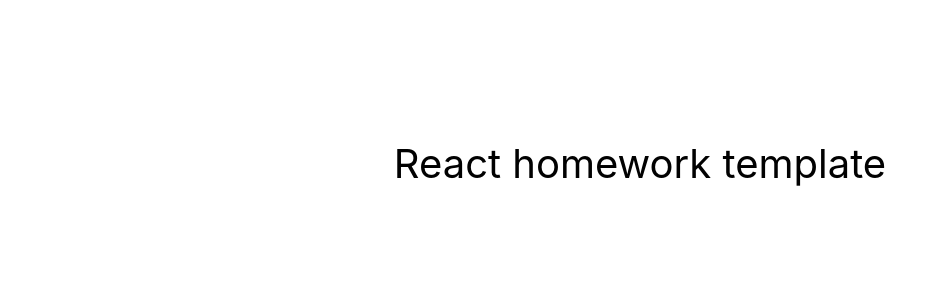
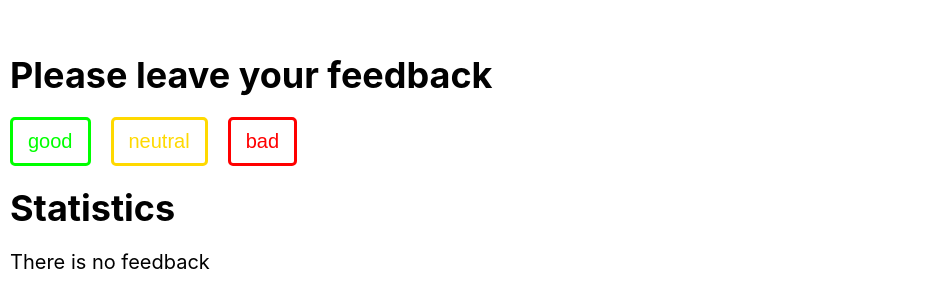
Before and after one commit to MikhailoSalko/goit-react-hw-02-feedback, a React (Create React App) app: page / in a window 1280 px wide. Shown: the part 237-544 px from the top of the page, without its empty margins (0-937 px from the left). Built offline with nearby package versions, Linux system fonts and the light colour scheme.

Commit message:
solution to the first task - feedback

```diff
--- a/package.json
+++ b/package.json
@@ -7,6 +7,7 @@
     "@testing-library/jest-dom": "^5.16.3",
     "@testing-library/react": "^12.1.4",
     "@testing-library/user-event": "^13.5.0",
+    "prop-types": "^15.8.1",
     "react": "^18.1.0",
     "react-dom": "^18.1.0",
     "react-scripts": "5.0.1",
--- a/src/components/App.jsx
+++ b/src/components/App.jsx
@@ -1,16 +1,79 @@
-export const App = () => {
+import { Component } from 'react';
+import Section from './Feedback/Section/Section';
+import FeedbackOptions from './Feedback/FeedbackOptions/FeedbackOptions';
+import Notification from './Feedback/NotificationMessage/Notification';
+import Statistics from './Feedback/Statistics/Statistics';
+
+class App extends Component {
+  state = {
+    good: 0,
+    neutral: 0,
+    bad: 0,
+  };
+
+  countTotalFeedback = () => {
+    const { good, neutral, bad } = this.state;
+    const total = good + neutral + bad;
+    return total;
+  };
+
+  countPositiveFeedbackPercentage = total => {
+    const { good } = this.state;
+    const positivePersantage = Math.round((good / total) * 100);
+    return Number(positivePersantage);
+  };
+
+  countFeedback = e => {
+    this.setState(({ good, neutral, bad }) => {
+      if (e.target.innerHTML.toLowerCase() === 'good') {
+        return { good: good + 1 };
+      }
+      if (e.target.innerHTML.toLowerCase() === 'bad') {
+        return { bad: bad + 1 };
+      }
+      return { neutral: neutral + 1 };
+    });
+  };
+
+  render() {
+    const { good, neutral, bad } = this.state;
+    const options = Object.keys(this.state);
+    const total = this.countTotalFeedback();
+    const positivePersantage = this.countPositiveFeedbackPercentage(total);
     return (
       <div
         style={{
           height: '100vh',
           display: 'flex',
+          flexDirection: 'column',
           justifyContent: 'center',
           alignItems: 'center',
           fontSize: 40,
-        color: '#010101'
+          color: '#010101',
         }}
       >
-      React homework template
+        <Section title="Please leave your feedback">
+          <FeedbackOptions
+            options={options}
+            onleaveFeedback={this.countFeedback}
+          />
+        </Section>
+        <Section title="Statistics">
+          {total === 0 ? (
+            <Notification message="There is no feedback" />
+          ) : (
+            <Statistics
+              good={good}
+              neutral={neutral}
+              bad={bad}
+              total={total}
+              positivePersantage={positivePersantage}
+            />
+          )}
+        </Section>
       </div>
     );
-};
+  }
+}
+
+export default App;
--- /dev/null
+++ b/src/components/Feedback/FeedbackOptions/FeedbackOptions.jsx
@@ -0,0 +1,26 @@
+import PropTypes from 'prop-types';
+import styles from './FeedbackOptions.module.css';
+
+const FeedbackOptions = ({ onleaveFeedback, options }) => {
+  return (
+    <div className={styles.containerBtn}>
+      {options.map(item => (
+        <button
+          key={item}
+          onClick={onleaveFeedback}
+          className={`${styles.button} ${styles[item]}`}
+        >
+          {item}
+        </button>
+      ))}
+    </div>
+  );
+};
+
+export default FeedbackOptions;
+
+FeedbackOptions.propTypes = {
+  onleaveFeedback: PropTypes.func.isRequired,
+  options: PropTypes.arrayOf(PropTypes.oneOf(['good', 'neutral', 'bad']))
+    .isRequired,
+};
--- /dev/null
+++ b/src/components/Feedback/FeedbackOptions/FeedbackOptions.module.css
@@ -0,0 +1,36 @@
+.containerBtn {
+  display: flex;
+  justify-content: flex-start;
+  gap: 20px;
+}
+
+.button {
+  display: block;
+  padding: 10px 15px;
+  font-size: 20px;
+  /* color: rgb(214, 124, 124); */
+  background-color: transparent;
+  border-radius: 5px;
+  border: 3px solid rgb(33, 32, 32);
+  transition: background-color 300ms ease-in-out, color 300ms ease-in-out 50ms;
+
+  &:hover {
+    background-color: rgb(140, 140, 253);
+    color: rgb(228, 215, 215);
+  }
+}
+
+.button.good {
+  color: rgb(0, 255, 0);
+  border-color: rgb(0, 255, 0);
+}
+
+.button.neutral {
+  color: rgb(255, 217, 0);
+  border-color: rgb(255, 217, 0);
+}
+
+.button.bad {
+  color: rgb(255, 0, 0);
+  border-color: rgb(255, 0, 0);
+}
--- /dev/null
+++ b/src/components/Feedback/NotificationMessage/Notification.jsx
@@ -0,0 +1,12 @@
+import PropTypes from 'prop-types';
+import styles from './Notification.module.css';
+
+const Notification = ({ message }) => {
+  return <p className={styles.text}>{message}</p>;
+};
+
+export default Notification;
+
+Notification.propTypes = {
+  message: PropTypes.string.isRequired,
+};
--- /dev/null
+++ b/src/components/Feedback/NotificationMessage/Notification.module.css
@@ -0,0 +1,3 @@
+.text {
+  font-size: 20px;
+}
--- /dev/null
+++ b/src/components/Feedback/Section/Section.jsx
@@ -0,0 +1,17 @@
+import PropTypes from 'prop-types';
+import styles from './Section.module.css';
+
+const Section = ({ children, title }) => {
+  return (
+    <section className={styles.container}>
+      <h2 className={styles.title}>{title}</h2>
+      {children}
+    </section>
+  );
+};
+
+export default Section;
+
+Section.propTypes = {
+  title: PropTypes.string.isRequired,
+};
--- /dev/null
+++ b/src/components/Feedback/Section/Section.module.css
@@ -0,0 +1,9 @@
+.container {
+  width: 100%;
+  padding: 10px;
+}
+
+.title {
+  font-size: 36px;
+  margin-bottom: 20px;
+}
--- /dev/null
+++ b/src/components/Feedback/Statistics/Statistics.jsx
@@ -0,0 +1,24 @@
+import PropTypes from 'prop-types';
+import styles from './Statistics.module.css';
+
+const Statistics = ({ good, neutral, bad, total, positivePersantage }) => {
+  return (
+    <ul className={styles.list}>
+      <li>Good: {good}</li>
+      <li>Neutural: {neutral}</li>
+      <li>Bad: {bad} </li>
+      <li>Total: {total}</li>
+      <li>Positive feedback: {positivePersantage}%</li>
+    </ul>
+  );
+};
+
+export default Statistics;
+
+Statistics.propTypes = {
+  good: PropTypes.number.isRequired,
+  neutral: PropTypes.number.isRequired,
+  bad: PropTypes.number.isRequired,
+  total: PropTypes.number.isRequired,
+  positivePersantage: PropTypes.number.isRequired,
+};
--- /dev/null
+++ b/src/components/Feedback/Statistics/Statistics.module.css
@@ -0,0 +1,6 @@
+.list {
+  display: flex;
+  flex-direction: column;
+  gap: 10px;
+  font-size: 20px;
+}
--- a/src/index.css
+++ b/src/index.css
@@ -13,3 +13,63 @@
   font-family: source-code-pro, Menlo, Monaco, Consolas, 'Courier New',
     monospace;
 }
+
+*,
+*::before,
+*::after {
+  box-sizing: border-box;
+}
+
+p {
+  margin: 0;
+}
+
+img,
+picture {
+  display: block;
+  max-width: 100%;
+  height: auto;
+}
+
+svg {
+  display: block;
+}
+
+h1,
+h2,
+h3,
+h4,
+h5,
+h6 {
+  margin-top: 0;
+  margin-bottom: 0;
+}
+
+ul {
+  margin: 0;
+  padding: 0;
+  list-style: none;
+}
+
+a {
+  display: inline-flex;
+  margin: 0;
+  text-decoration: none;
+}
+
+button {
+  display: block;
+  margin: 0;
+  padding: 0;
+}
+
+textarea {
+  resize: none;
+}
+
+a,
+button,
+input,
+textarea {
+  cursor: pointer;
+}
--- a/src/index.js
+++ b/src/index.js
@@ -1,6 +1,6 @@
 import React from 'react';
 import ReactDOM from 'react-dom/client';
-import { App } from 'components/App';
+import App from 'components/App';
 import './index.css';
 
 ReactDOM.createRoot(document.getElementById('root')).render(
```
Also changed, not shown: 1 other file (tests, documents, lock files or other folders). Lines whose indentation alone changed are shown as unchanged.
